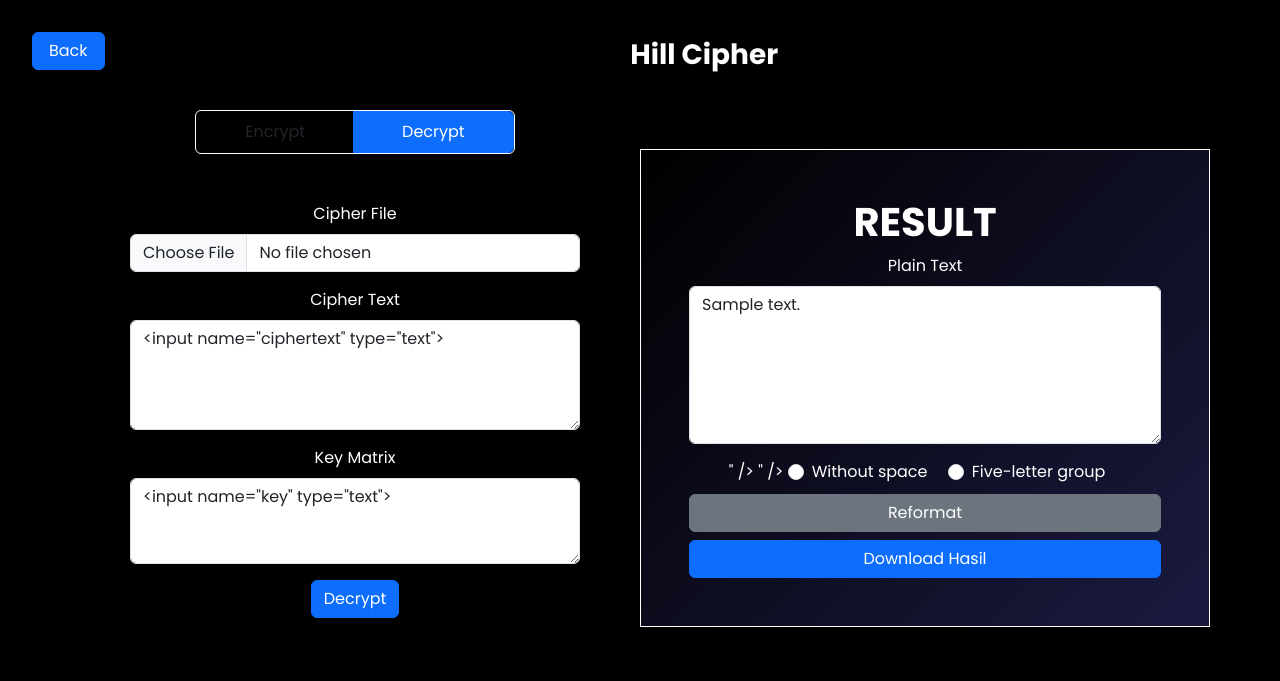
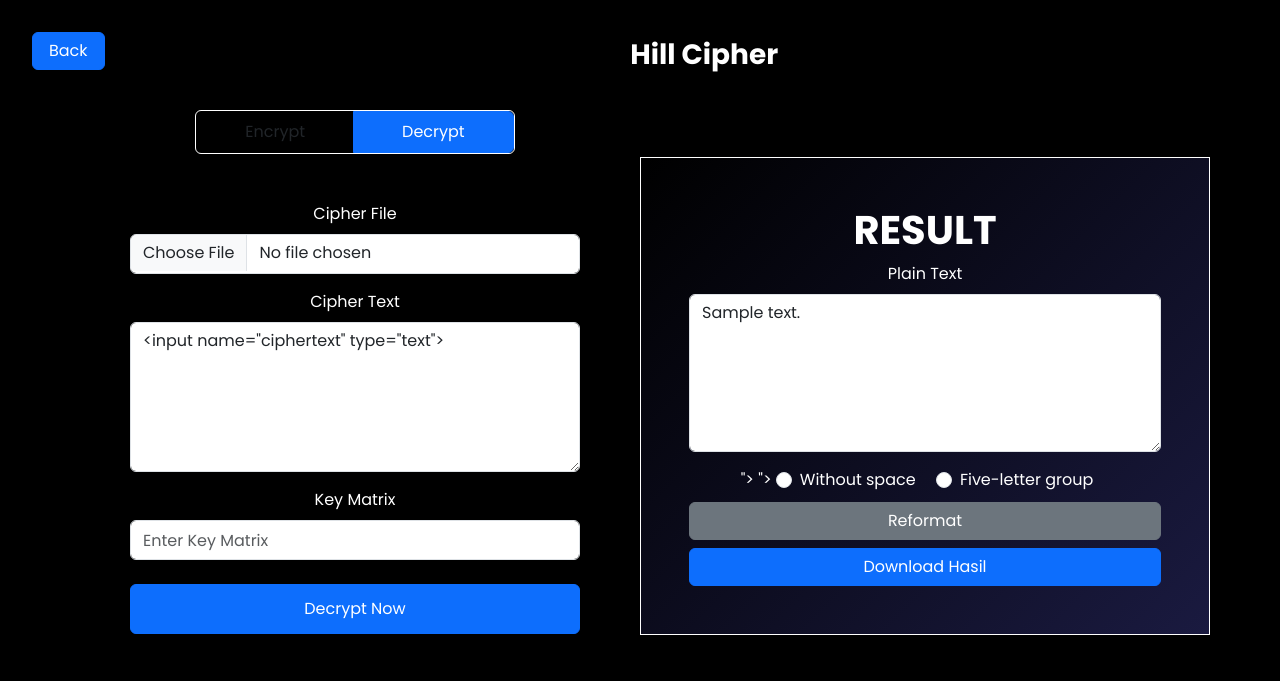
Before and after one commit to Adeliasaputriiii/Cryptools-web, a Flask app: template app/templates/pages/hill_page.html in a window 1280 px wide. Shown: the top 681 px of the page. Run offline with Flask 3, Linux system fonts and the light colour scheme; the template is opened without the code that fills it: most values are stand-ins (such as "Sample title", 1, 10 or a date in 2020); form fields are guessed from the names that the template uses.

Commit message:
Update hill_page.html

```diff
--- a/app/templates/pages/hill_page.html
+++ b/app/templates/pages/hill_page.html
@@ -1,144 +1,91 @@
-{% extends 'layout base/base_cipher.html' %} {% block title %} Hill Cipher {%
-endblock %} {% block heading %} Hill Cipher {% endblock %} {% set cipher_route =
-url_for('hill.hillCipher') %} {% block form_section %} {% if encrypt %}
-<!-- Encrypt -->
-<div class="tab-pane fade show active" id="encrypt" role="tabpanel">
-  <form
-    class="p-5"
-    method="post"
-    action="{{ url_for('hill.hillEncrypt') }}"
-    enctype="multipart/form-data"
-  >
+{% extends 'layout base/base_cipher.html' %}
+{% block title %}
+    Hill Cipher
+{% endblock %}
+{% block heading %}
+    Hill Cipher
+{% endblock %}
+{% set cipher_route = url_for('hill.hillCipher') %}
+
+{% block form_section %}
+    {% if encrypt %}
+    <!--encrypt-->
+    <div class="tab-pane fade show {{ 'active' if not decrypt }}" id="encrypt" role="tabpanel" aria-labelledby="encrypt-tab">
+        <form class="p-5" method="post" action="/hill-cipher/encrypt" enctype="multipart/form-data">
             <div class="mb-3">
                 <label for="formFile" class="form-label">Plain File</label>
-      <input
-        class="form-control"
-        name="file-plaintext"
-        type="file"
-        id="formFile"
-        onchange="readTextFile(this, 'plaintext-area')"
-      />
+                <input class="form-control" name="file-plaintext" style="height: 40px;" type="file" id="formFile" onchange="readTextFile(this, 'plaintext-area')">
             </div>
             <div class="mb-3">
-      <label for="plaintext-area" class="form-label">Plain Text</label>
-      <textarea
-        class="form-control"
-        name="plaintext"
-        id="plaintext-area"
-        rows="4"
-      >
-    {{- form.plaintext if form and form.plaintext else '' -}}</textarea
-      >
+                <label for="exampleFormControlTextarea1" class="form-label">Plain Text</label>
+                <textarea class="form-control" name="plaintext" id="plaintext-area" style="height: 150px;" rows="3">{{ form.plaintext if form and form.plaintext else '' }}</textarea>
             </div>
             <div class="mb-3">
-      <label for="key-area" class="form-label">Key Matrix</label>
-      <textarea
-        class="form-control"
-        name="key"
-        id="key-area"
-        rows="3"
-        placeholder="Contoh: 3 3
-                   2 5"
-      >
-      {{- form.key if form and form.key else '' -}}</textarea
-      >
+                <label for="exampleFormControlInput1" class="form-label">Key Matrix (e.g., 2x2 matrix)</label>
+                <input type="text" class="form-control" name="key" style="height: 40px;" id="exampleFormControlInput1" placeholder="Enter Key Matrix">
             </div>
-    <button type="submit" class="btn btn-primary">Encrypt</button>
+            <button type="submit" class="btn btn-primary w-100 mt-2" style="height: 50px;">Encrypt Now</button>
         </form>
     </div>
-{% else %}
-<!-- Decrypt -->
-<div class="tab-pane fade show active" id="decrypt" role="tabpanel">
-  <form
-    class="p-5"
-    method="post"
-    action="{{ url_for('hill.hillDecrypt') }}"
-    enctype="multipart/form-data"
-  >
+    {% endif %}
+
+    {% if not encrypt %}
+    <!--decrypt-->
+    <div class="tab-pane fade show {{ 'active' if not encrypt }}" id="decrypt" role="tabpanel" aria-labelledby="decrypt-tab enctype="multipart/form-data"">
+        <form class="p-5" method="post" action="/hill-cipher/decrypt">
             <div class="mb-3">
                 <label for="formFile" class="form-label">Cipher File</label>
-      <input
-        class="form-control"
-        name="file-ciphertext"
-        type="file"
-        id="formFile"
-        onchange="readTextFile(this, 'ciphertext-area')"
-      />
+                <input class="form-control" name="file-ciphertext" style="height: 40px;" type="file" id="formFile" onchange="readTextFile(this, 'ciphertext-area')">
             </div>
             <div class="mb-3">
-      <label for="ciphertext-area" class="form-label">Cipher Text</label>
-      <textarea
-        class="form-control"
-        name="ciphertext"
-        id="ciphertext-area"
-        rows="4"
-      >
-      {{- form.ciphertext if form and form.ciphertext else '' -}}</textarea
-      >
+                <label for="exampleFormControlTextarea1" class="form-label">Cipher Text</label>
+                <textarea class="form-control" name="ciphertext" id="ciphertext-area" style="height: 150px;" rows="3">{{ form.ciphertext if form and form.ciphertext else '' }}</textarea>
             </div>
             <div class="mb-3">
-      <label for="key-area" class="form-label">Key Matrix</label>
-      <textarea
-        class="form-control"
-        name="key"
-        id="key-area"
-        rows="3"
-        placeholder="Contoh: 3 3
-                   2 5"
-      >
-      {{- form.key if form and form.key else '' -}}</textarea
-      >
+                <label for="exampleFormControlInput1" class="form-label">Key Matrix</label>
+                <input type="text" class="form-control" name="key" style="height: 40px;" id="exampleFormControlInput1" placeholder="Enter Key Matrix">
             </div>
-    <button type="submit" class="btn btn-primary">Decrypt</button>
+            <button type="submit" class="btn btn-primary w-100 mt-2" style="height: 50px;">Decrypt Now</button>
         </form>
     </div>
-{% endif %} {% endblock %} {% block result_section %}
+    {% endif %}
+{% endblock %}
+
+{% block result_section %}
     <h1 class="fw-bold">{{"Result"|upper}}</h1>
 
     {% if error %}
-<div class="alert alert-danger" role="alert">{{ error }}</div>
+    <div class="alert alert-danger" role="alert">
+        {{ error }}
+    </div>
     {% endif %}
 
     <div class="mb-3">
         <label for="resultText" class="form-label">
             {{ 'Cipher Text' if encrypt else 'Plain Text' }}
         </label>
-  <textarea name="result" class="form-control" rows="6" readonly>
-      {{- result_ciphertext or result_plaintext -}}</textarea
-  >
+        <textarea name="result" class="form-control" rows="6" readonly>{{ result_ciphertext or result_plaintext }}</textarea>
     </div>
 
     <!-- Format Options -->
-<form
-  method="POST"
-  action="{{ url_for('hill.hillEncrypt' if encrypt else 'hill.hillDecrypt') }}"
->
+    <form method="POST" action="{{ url_for('hill.hillCipherEncrypt' if encrypt else 'hill.hillCipherDecrypt') }}">
         <!-- Hidden fields to retain existing inputs -->
-  <input type="hidden" name="key" value="{{ form.get('key', '') }}" />
+        <input type="hidden" name="key" value="{{ form.get('key', '') }}">
         {% if encrypt %}
-  <input
-    type="hidden"
-    name="plaintext"
-    value="{{ form.get('plaintext', '') }}"
-  />
+            <input type="hidden" name="plaintext" value="{{ form.get('plaintext', '') }}">
         {% else %}
-  <input
-    type="hidden"
-    name="ciphertext"
-    value="{{ form.get('ciphertext', '') }}"
-  />
+            <input type="hidden" name="ciphertext" value="{{ form.get('ciphertext', '') }}">
         {% endif %}
 
         <!-- Format Options -->
         <div class="form-check form-check-inline">
-    <input class="form-check-input" type="radio" name="format" id="noSpace"
-    value="normal" {% if form.get('format', 'normal') == 'normal' %}checked{%
-    endif %}>
+            <input class="form-check-input" type="radio" name="format" id="noSpace" value="normal"
+                   {% if form.get('format', 'normal') == 'normal' %}checked{% endif %}>
             <label class="form-check-label" for="noSpace">Without space</label>
         </div>
         <div class="form-check form-check-inline">
-    <input class="form-check-input" type="radio" name="format" id="group5"
-    value="group5" {% if form.get('format') == 'group5' %}checked{% endif %}>
+            <input class="form-check-input" type="radio" name="format" id="group5" value="group5"
+                   {% if form.get('format') == 'group5' %}checked{% endif %}>
             <label class="form-check-label" for="group5">Five-letter group</label>
         </div>
 
@@ -148,32 +95,10 @@ url_for('hill.hillCipher') %} {% block form_section %} {% if encrypt %}
 
     <!-- Download Button -->
     <form method="POST" action="{{ url_for('hill.download_result') }}">
-  <input
-    type="hidden"
-    name="result"
-    value="{{ result_ciphertext if encrypt else result_plaintext }}"
-  />
-  <input
-    type="hidden"
-    name="filename"
-    value="{{ 'ciphertext.txt' if encrypt else 'plaintext.txt' }}"
-  />
-  <button
-    type="submit"
-    class="btn btn-primary w-100 mt-2"
-    {%
-    if
-    not
-    result_ciphertext
-    and
-    not
-    result_plaintext
-    %}
-    disabled
-    {%
-    endif
-    %}
-  >
+        <input type="hidden" name="result" value="{{ result_ciphertext if encrypt else result_plaintext }}">
+        <input type="hidden" name="filename" value="{{ 'ciphertext.txt' if encrypt else 'plaintext.txt' }}">
+        <button type="submit" class="btn btn-primary w-100 mt-2"
+                {% if not result_ciphertext and not result_plaintext %} disabled {% endif %}>
             Download Hasil
         </button>
     </form>
@@ -198,5 +123,4 @@ url_for('hill.hillCipher') %} {% block form_section %} {% if encrypt %}
             }
         }
     </script>
-
 {% endblock %}
```
Lines whose indentation alone changed are shown as unchanged.
